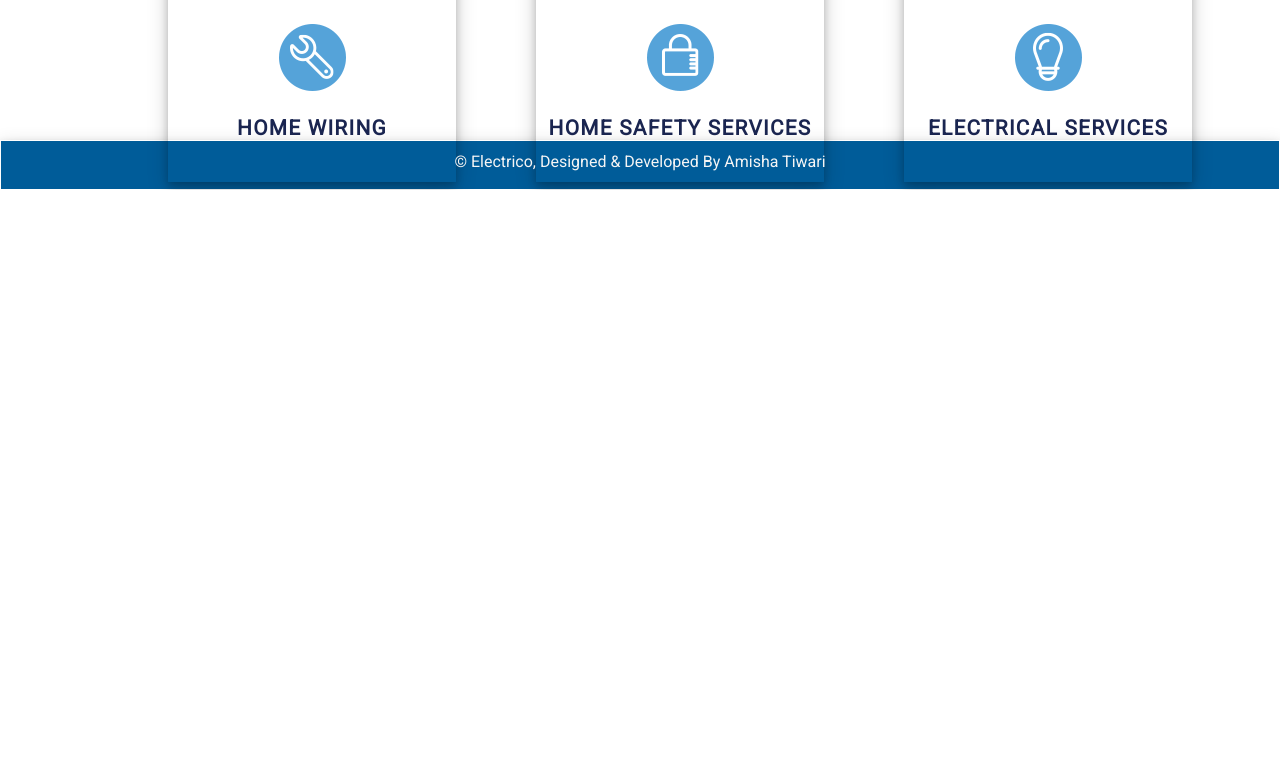
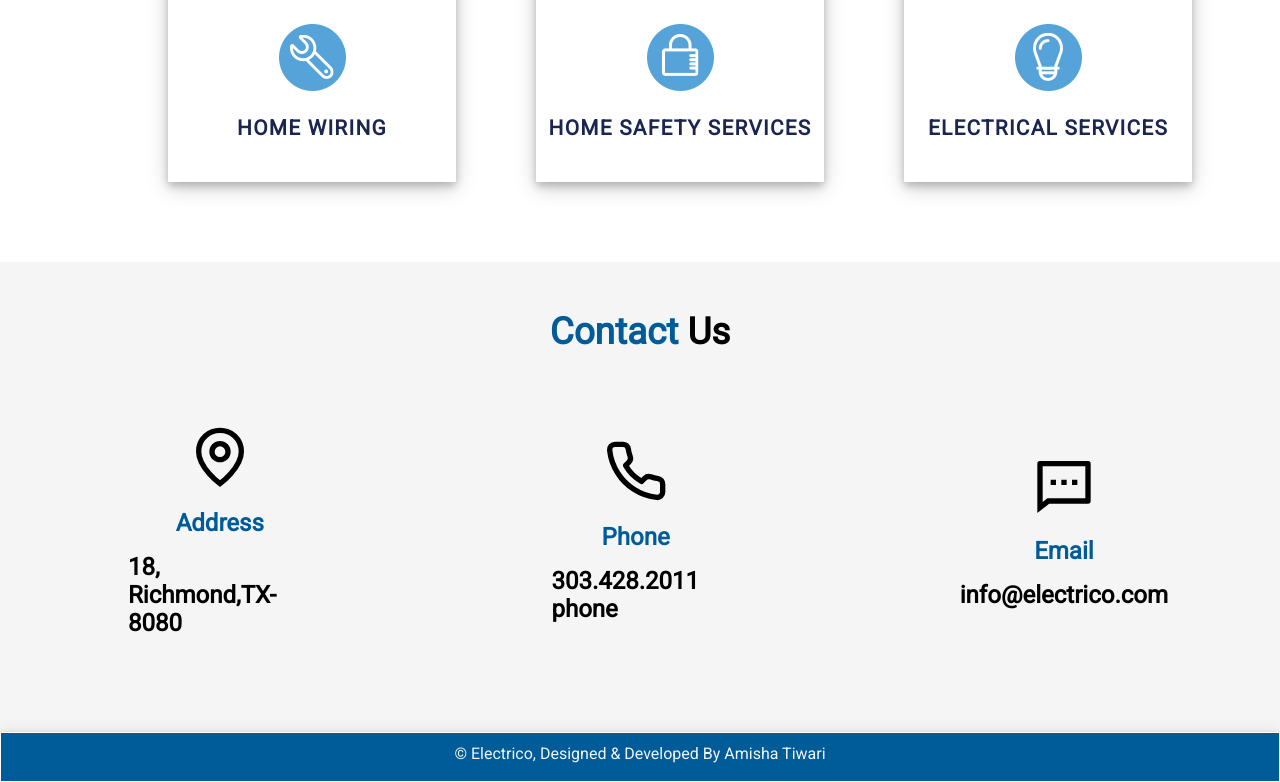
Before and after one commit to amisha26/Electrico-Main, a React (Create React App) app: page / in a window 1280 px wide. Shown: the part 1900-2682 px from the top of the page. Before the commit the page ends 2090 px from the top, so only its background shows below. Built offline with nearby package versions, Linux system fonts and the light colour scheme; a web font is replaced by a local one.

Commit message:
contact section responsive done

```diff
--- a/src/App.js
+++ b/src/App.js
@@ -4,6 +4,7 @@ import Header from "./comp/Header";
 import Main from "./comp/Main";
 import About from "./comp/About";
 import Service from "./comp/Service";
+import Contact from "./comp/Contact";
 
 export default function App() {
   return (
@@ -14,6 +15,7 @@ export default function App() {
       <Main />
       <About />
       <Service />
+      <Contact />
       <br />
       <br />
       {/****** Footer Section Start **********/}
```
